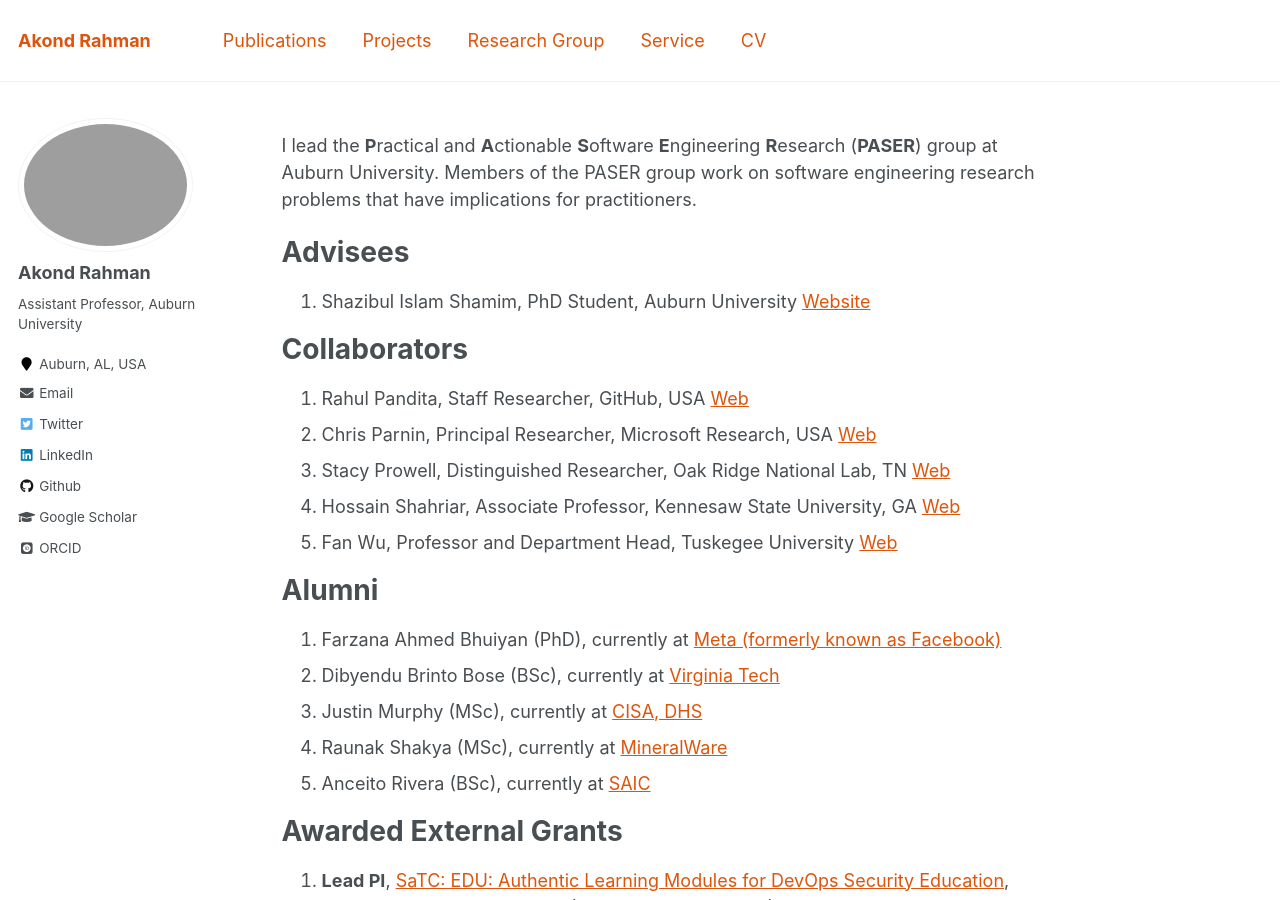
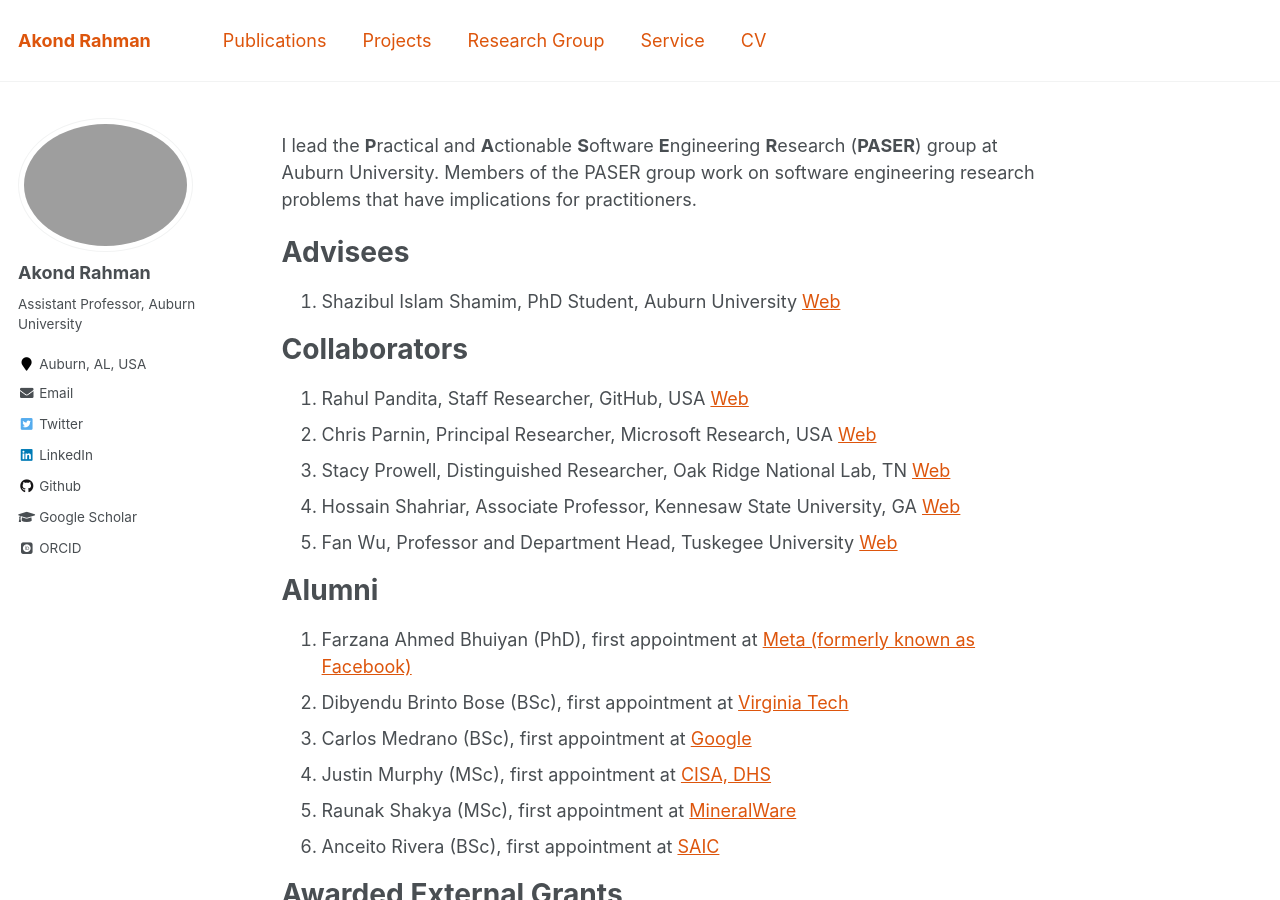
Before and after one commit to akondrahman/akondrahman.github.io, a Jekyll site: the page built from _pages/paser.md, in a window 1280 px wide and 900 px high. Built offline with Jekyll 4.4.1, drawn with Linux system fonts in a browser that asks for light colours; some web fonts are replaced.

Commit message:
first appointment

```diff
--- a/_pages/paser.md
+++ b/_pages/paser.md
@@ -11,7 +11,7 @@ I lead the **P**ractical and **A**ctionable **S**oftware **E**ngineering **R**es
 
 Advisees
 ======
-1. Shazibul Islam Shamim, PhD Student, Auburn University [Website](https://shazibulislam.github.io/)
+1. Shazibul Islam Shamim, PhD Student, Auburn University [Web](https://shazibulislam.github.io/)
 
 
 Collaborators
@@ -24,11 +24,12 @@ Collaborators
 
 Alumni
 ======
-5. Farzana Ahmed Bhuiyan (PhD), currently at [Meta (formerly known as Facebook)](https://facebook.com)
-4. Dibyendu Brinto Bose (BSc), currently at [Virginia Tech](https://cs.vt.edu/)
-3. Justin Murphy (MSc), currently at [CISA, DHS](https://www.cisa.gov/)
-2. Raunak Shakya (MSc), currently at [MineralWare](https://mineralware.com/)
-1. Anceito Rivera (BSc), currently at [SAIC](https://www.saic.com/)
+1. Farzana Ahmed Bhuiyan (PhD), first appointment at [Meta (formerly known as Facebook)](https://facebook.com)
+2. Dibyendu Brinto Bose (BSc), first appointment at [Virginia Tech](https://cs.vt.edu/)
+3. Carlos Medrano (BSc), first appointment at [Google](https://sre.google/)
+4. Justin Murphy (MSc), first appointment at [CISA, DHS](https://www.cisa.gov/)
+5. Raunak Shakya (MSc), first appointment at [MineralWare](https://mineralware.com/)
+6. Anceito Rivera (BSc), first appointment at [SAIC](https://www.saic.com/)
 
 Awarded External Grants
 ======
```
